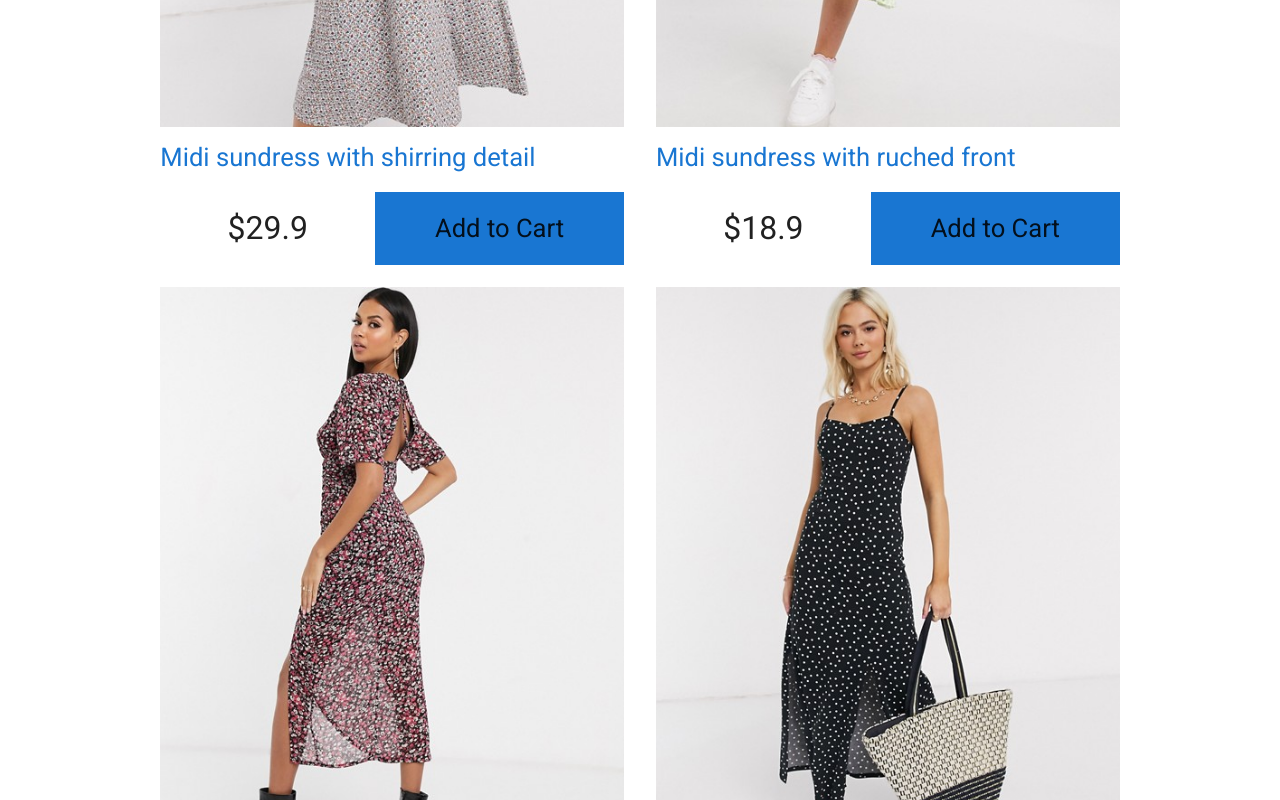
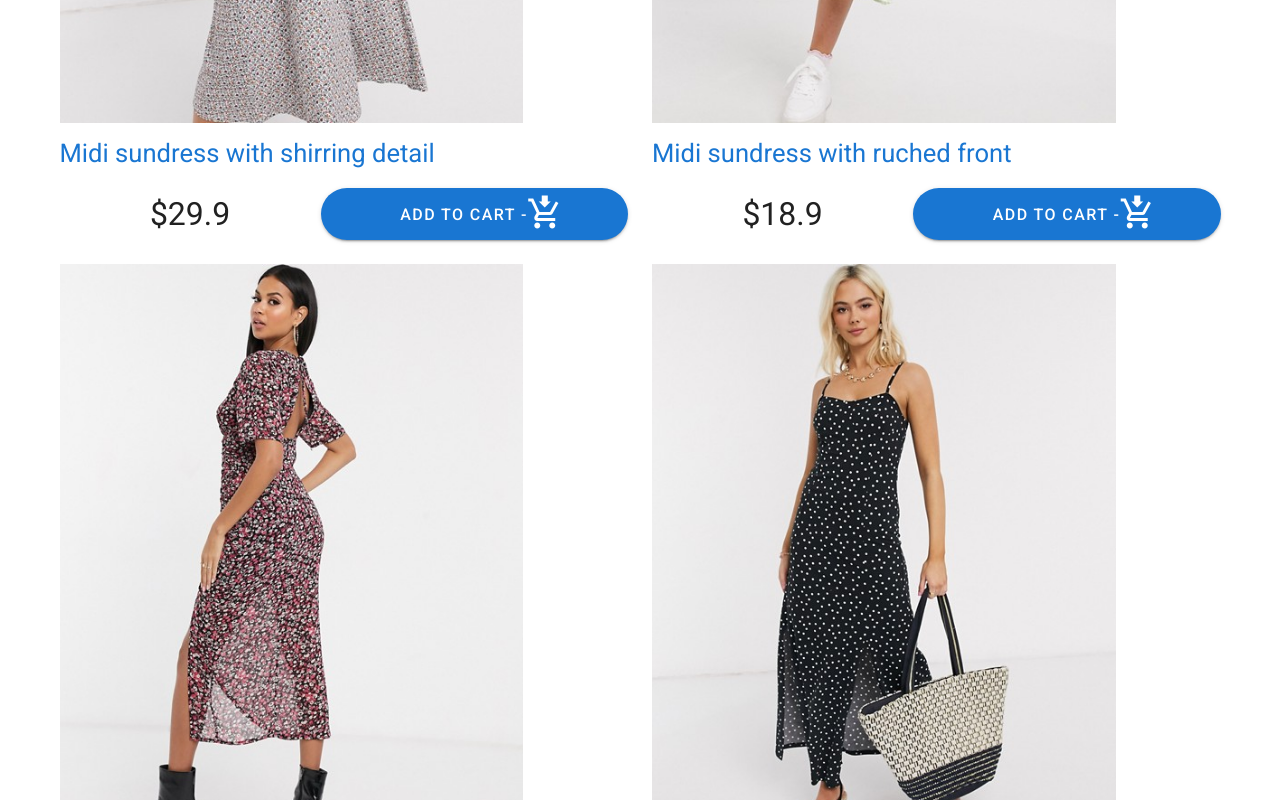
Before and after one commit to Lodny/vue-shopping-1, a Vue app: page /shop in a window 1280 px wide. Shown: the part 740-1540 px from the top of the page. Built offline with nearby package versions, Linux system fonts and the light colour scheme.

Commit message:
add mixin, vuetify ui

```diff
--- a/src/components/Cart.vue
+++ b/src/components/Cart.vue
@@ -11,32 +11,42 @@
         <!-- @removeInCart="removeInCart" -->
       </ul>
     </div>
+    <!-- <div class="total" v-if="countInCart"> -->
     <div class="total" v-if="inCart.length">
       <div>Total: {{ totalInfo }}</div>
-      <button class="button primary" @click="preceedInCart">
+      <v-btn large depressed class="pink white--text" @click="preceedInCart">
+        <v-icon left>mdi-cart-check</v-icon>
+        <span>Proceed</span>
+      </v-btn>
+      <!-- <button class="button primary" @click="preceedInCart">
         Proceed
-      </button>
+      </button> -->
     </div>
     <div v-if="isProceed">
       <form @submit.prevent="createOrder">
         <ul class="form-container">
           <li>
-            <label for="email">EMail</label>
+            <label for="email"><v-icon large left>mdi-email</v-icon>E-mail</label>
             <input id="email" name="email" type="text" v-model="email" required />
           </li>
           <li>
-            <label for="name">Name</label>
+            <label for="name"><v-icon large left>mdi-account</v-icon>Name</label>
             <input id="name" name="name" type="text" v-model="name" required />
           </li>
           <li>
-            <label for="address">Address</label>
+            <label for="address"><v-icon large left>mdi-map-marker</v-icon>Address</label>
             <input id="address" name="address" type="text" v-model="address" required />
           </li>
           <li>
-            <button type="submit" class="button primary">Checkout</button>
+            <!-- <button type="submit" class="button primary"><v-icon large left>mdi-check</v-icon>Checkout</button> -->
+            <v-btn large type="submit" class="button primary"><v-icon large left>mdi-check</v-icon>Checkout</v-btn>
           </li>
         </ul>
       </form>
+      <v-form>
+        <v-text-field label="E-mail" v-model="email" prepend-icon="mdi-email"></v-text-field>
+        <v-text-field label="Name" v-model="name" prepend-icon="mdi-account"></v-text-field>
+      </v-form>
     </div>
   </div>
 </template>
@@ -44,7 +54,8 @@
 <script>
 import CartItem from "./CartItem";
 import OrderModal from "./OrderModal";
-import { addCurrency } from "../util";
+import { currency } from "@/mixins/currency";
+import { mapGetters } from "vuex";
 
 export default {
   components: {
@@ -68,17 +79,24 @@ export default {
     };
   },
   computed: {
-    inCart() {
-      return this.$store.state.CART.inCart;
-    },
+    ...mapGetters("CART", ["inCart"]),
+    // ...mapGetters("CART", ["inCart", "countInCart"]),
+    // inCart() {
+    //   return this.$store.state.CART.inCart;
+    // },
+    // countInCart() {
+    //   return this.$store.state.CART.inCart.length;
+    // },
     headerInfo() {
+      // console.log("Cart : computed : headerInfo() : ", this.countInCart);
+      // return this.countInCart > 0 ? `You have ${this.countInCart} in the cart` : "Cart is empty!";
       console.log("Cart : computed : headerInfo() : ", this.inCart.length);
       return this.inCart.length > 0 ? `You have ${this.inCart.length} in the cart` : "Cart is empty!";
     },
     totalInfo() {
       const total = this.inCart.reduce((total, item) => (total += item.price * item.count), 0);
       console.log("Cart : computed : totalInfo() : ", total);
-      return addCurrency(total);
+      return this.addCurrency(total);
       // return this.formatCurrency(total);
     }
   },
@@ -115,7 +133,8 @@ export default {
     //     " "
     //   );
     // }
-  }
+  },
+  mixins: [currency]
 };
 </script>
 
--- a/src/components/CartItem.vue
+++ b/src/components/CartItem.vue
@@ -7,14 +7,19 @@
       <div>{{ item.title }}</div>
       <div class="right">
         {{ priceInfo }}
-        <button class="button" @click="removeInCart">Remove</button>
+        <v-btn class="blue white--text" @click="removeInCart(item)">
+          <v-icon left>mdi-cart-off</v-icon>
+          <span>Remove</span>
+        </v-btn>
+        <!-- <button class="button" @click="removeInCart(item)">Remove</button> -->
       </div>
     </div>
   </li>
 </template>
 
 <script>
-import { addCurrency } from "../util";
+import { mapActions } from "vuex";
+import { currency } from "@/mixins/currency";
 
 export default {
   props: {
@@ -33,15 +38,16 @@ export default {
       console.log("CartItem : computed : priceInfo() : ", this.item.count);
       // return `${this.item.price} x ${this.item.count}`;
       // return `${addCurrency(this.item.price)} x ${this.item.count}`;
-      return `${addCurrency(this.item.price)} x ${this.itemCount}`;
+      return `${this.addCurrency(this.item.price)} x ${this.itemCount}`;
     }
   },
   methods: {
-    removeInCart() {
-      console.log("CartItem : methods : removeInCart() : ");
-      // this.$emit("removeInCart", this.item);
-      this.$store.dispatch("CART/removeInCart", this.item);
-    }
+    ...mapActions("CART", ["removeInCart"])
+    // removeInCart() {
+    //   console.log("CartItem : methods : removeInCart() : ");
+    //   // this.$emit("removeInCart", this.item);
+    //   this.$store.dispatch("CART/removeInCart", this.item);
+    // }
     // formatCurrency(price) {
     //   return (
     //     "$" +
@@ -51,7 +57,8 @@ export default {
     //     " "
     //   );
     // }
-  }
+  },
+  mixins: [currency]
 };
 </script>
 
--- a/src/components/Product.vue
+++ b/src/components/Product.vue
@@ -28,14 +28,19 @@
     <!-- <ProductModal :showModal="showModal" :product="product" @close="showModal = false" @addToCart="addToCart" /> -->
 
     <div class="product">
-      <a :href="formatHref" @click="modalProduct">
+      <a :href="'#' + product._id" @click="modalProduct">
         <img :src="product.image" />
         <p>{{ product.title }}</p>
       </a>
       <div class="product-price">
         <!-- <div>{{ formatCurrency(product.price) }}</div> -->
-        <div>{{ formatCurrency }}</div>
-        <button class="button primary" @click="addToCart">Add to Cart</button>
+        <div>{{ addCurrency(product.price) }}</div>
+        <!-- <div>{{ formatCurrency }}</div> -->
+        <v-btn rounded x-large color="primary" @click="addToCart(product)">
+          <span>Add to Cart - </span>
+          <v-icon large right>mdi-cart-arrow-down</v-icon>
+        </v-btn>
+        <!-- <button class="button primary" @click="addToCart(product)">Add to Cart</button> -->
       </div>
     </div>
   </div>
@@ -43,7 +48,8 @@
 
 <script>
 import ProductModal from "./ProductModal";
-import { addCurrency } from "../util";
+import { mapActions } from "vuex";
+import { currency } from "@/mixins/currency";
 
 export default {
   components: { ProductModal },
@@ -59,27 +65,26 @@ export default {
     };
   },
   computed: {
-    formatHref() {
-      return "#" + this.product._id;
-    },
-    formatCurrency() {
-      return addCurrency(this.product.price);
-    },
+    // formatCurrency() {
+    //   return addCurrency(this.product.price);
+    // },
     sizeInfo() {
       return `Available Sizes [${this.product.availableSizes.map(size => "  " + size + " ")}]`;
     }
   },
   methods: {
-    addToCart() {
-      console.log("Product : methods : addToCart() : ");
-      this.$store.dispatch("CART/addToCart", this.product);
-      // this.$emit("addToCart", this.product);
-    },
+    ...mapActions("CART", ["addToCart"]),
+    // addToCart() {
+    //   console.log("Product : methods : addToCart() : ");
+    //   this.$store.dispatch("CART/addToCart", this.product);
+    //   // this.$emit("addToCart", this.product);
+    // },
     modalProduct() {
       console.log("Product : methods : modalProduct() : ");
       this.showModal = true;
     }
-  }
+  },
+  mixins: [currency]
 };
 </script>
 
--- a/src/components/ProductModal.vue
+++ b/src/components/ProductModal.vue
@@ -16,7 +16,7 @@
             </span>
           </p>
           <div class="product-price">
-            <div>{{ formatCurrency }}</div>
+            <div>{{ addCurrency(product.price) }}</div>
             <button class="button primary" @click="addToCart">
               Add to Cart
             </button>
@@ -59,7 +59,7 @@
 </template>
 
 <script>
-import { addCurrency } from "../util";
+import { currency } from "@/mixins/currency";
 
 export default {
   props: {
@@ -82,10 +82,10 @@ export default {
           this.$emit("close");
         }
       }
-    },
-    formatCurrency() {
-      return addCurrency(this.product.price);
     }
+    // formatCurrency() {
+    //   return addCurrency(this.product.price);
+    // }
   },
   data() {
     return {
@@ -99,7 +99,8 @@ export default {
       // this.$emit("addToCart");
       this.$store.dispatch("CART/addToCart", this.product);
     }
-  }
+  },
+  mixins: [currency]
 };
 </script>
 
--- a/src/components/Products.vue
+++ b/src/components/Products.vue
@@ -1,10 +1,18 @@
 <template>
-  <ul class="products">
+  <v-container transition="scale-transition">
+    <v-row>
+      <v-col v-for="product in products" :key="product._id">
+        <Product :product="product" />
+      </v-col>
+    </v-row>
+  </v-container>
+
+  <!-- <ul class="products">
     <li v-for="product in products" :key="product._id">
       <Product :product="product" />
-      <!-- <Product :product="product" @addToCart="addToCart" @modalProduct="modalProduct" /> -->
+      <Product :product="product" @addToCart="addToCart" @modalProduct="modalProduct" />
     </li>
-  </ul>
+  </ul> -->
 </template>
 
 <script>
@@ -27,8 +35,8 @@ export default {
     products() {
       return this.$store.state.PRODUCTS.filtered;
     }
-  },
-  methods: {
+  }
+  // methods: {
   // addToCart(product) {
   //   console.log("Products : methods : addToCart() : ", product);
   //   this.$emit("addToCart", product);
@@ -37,7 +45,7 @@ export default {
   //   console.log("Products : methods : modalProduct() : ", product);
   //   this.$emit("modalProduct", product);
   // }
-  }
+  // }
 };
 </script>
 
--- /dev/null
+++ b/src/mixins/currency.js
@@ -0,0 +1,13 @@
+export const currency = {
+  methods: {
+    addCurrency(price, currency = "$") {
+      return (
+        currency +
+        Number(price)
+          .toFixed(1)
+          .toLocaleString() +
+        " "
+      );
+    }
+  }
+};
--- a/src/store/modules/cart.js
+++ b/src/store/modules/cart.js
@@ -33,6 +33,7 @@ export default {
     }
   },
   getters: {
-    // numberInCart: state => state.inCart.length
+    inCart: state => state.inCart
+    // countInCart: state => state.inCart.length
   }
 };
--- a/src/store/modules/products.js
+++ b/src/store/modules/products.js
@@ -9,6 +9,7 @@ export default {
     size: "All"
   },
   mutations: {
+    // can not call async
     CHANGE_ORDER(state, order) {
       console.log("products : store : mutations : CHANGE_ORDER() : order : ", order);
       state.order = order;
@@ -28,6 +29,8 @@ export default {
     }
   },
   actions: {
+    // can call async
+    // changeOrder(context, order) {
     changeOrder({ commit }, order) {
       console.log("products : store : actions : changeOrder() : order : ", order);
       setTimeout(() => commit("CHANGE_ORDER", order), 200);
--- a/src/util.js
+++ /dev/null
@@ -1,11 +0,0 @@
-function addCurrency(price, currency = "$") {
-  return (
-    currency +
-    Number(price)
-      .toFixed(1)
-      .toLocaleString() +
-    " "
-  );
-}
-
-export { addCurrency };
--- a/src/views/About.vue
+++ b/src/views/About.vue
@@ -47,3 +47,7 @@
     </v-card>
   </v-container>
 </template>
+
+<script>
+// import { mdiEmail } from "@mdi/js";
+</script>
```
Lines whose indentation alone changed are shown as unchanged.
